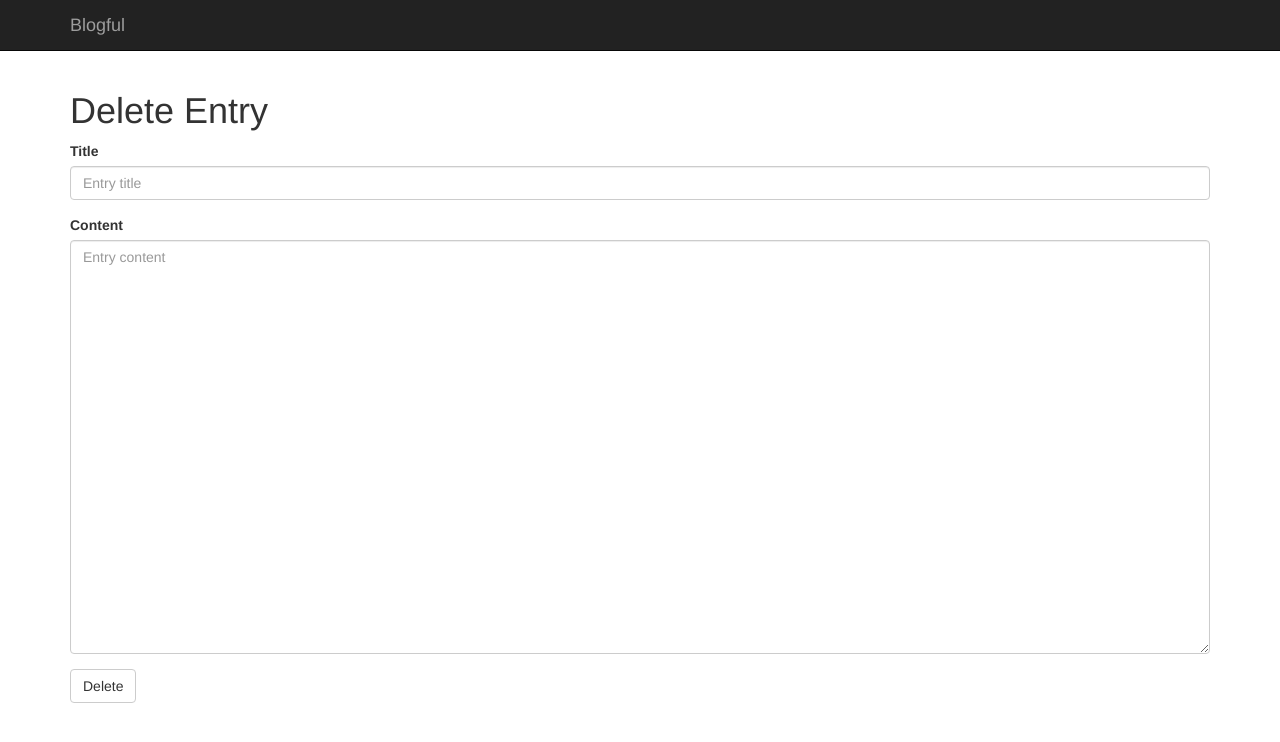
After one commit to Jt-10/Blogful, a Flask app: template blog/templates/delete_entry.html in a window 1280 px wide. The commit adds this page. Shown: the top 742 px of the page. Run offline with Flask 2, Linux system fonts and the light colour scheme; the template is opened without the code that fills it, so the values that code supplies are empty; some libraries are stand-ins or nearby versions.

```diff
--- /dev/null
+++ b/blog/templates/delete_entry.html
@@ -0,0 +1,19 @@
+{% extends "base.html" %}
+
+{% block content %}
+<h1>
+    Delete Entry
+</h1>
+
+<form role="form" method="DELETE">
+    <div class="form-group">
+        <label for="title">Title</label>
+        <input type="text" class="form-control" id="title" name="title" placeholder="Entry title" required>
+    </div>
+    <div class="form-group">
+        <label for="content">Content</label>
+        <textarea class="form-control" id="content" name="content" placeholder="Entry content" rows="20" required></textarea>
+    </div>
+    <button type="delete" class="btn btn-default">Delete</button>
+</form>
+{% endblock %}
--- a/blog/templates/entries.html
+++ b/blog/templates/entries.html
@@ -14,9 +14,10 @@
     {% endif %}
     {% if has_prev %}
     <li class="next" >
-        <a href="{{ url_for('entries', page=page + 1) }}">&rarr; Older</a>
+        <a href="{{ url_for('entries', page=page - 1) }}">&rarr; Newer</a>
     </li>
     {% endif %}
 </ul>
 
+
 {% endblock %}
--- a/blog/templates/macros.html
+++ b/blog/templates/macros.html
@@ -10,7 +10,7 @@
 
     <div class="col-md-10">
         <h1>
-            {{ entry.title }}
+            <a href="{{ url_for('single_entry', id = entry.id) }}">{{ entry.title }}</a>
         </h1>
         {{ entry.content | markdown }}
     </div>
```
Also changed, not shown: blog/templates/single_entry.html (added, +9 -0 lines), blog/views.py (+16 -0 lines).
